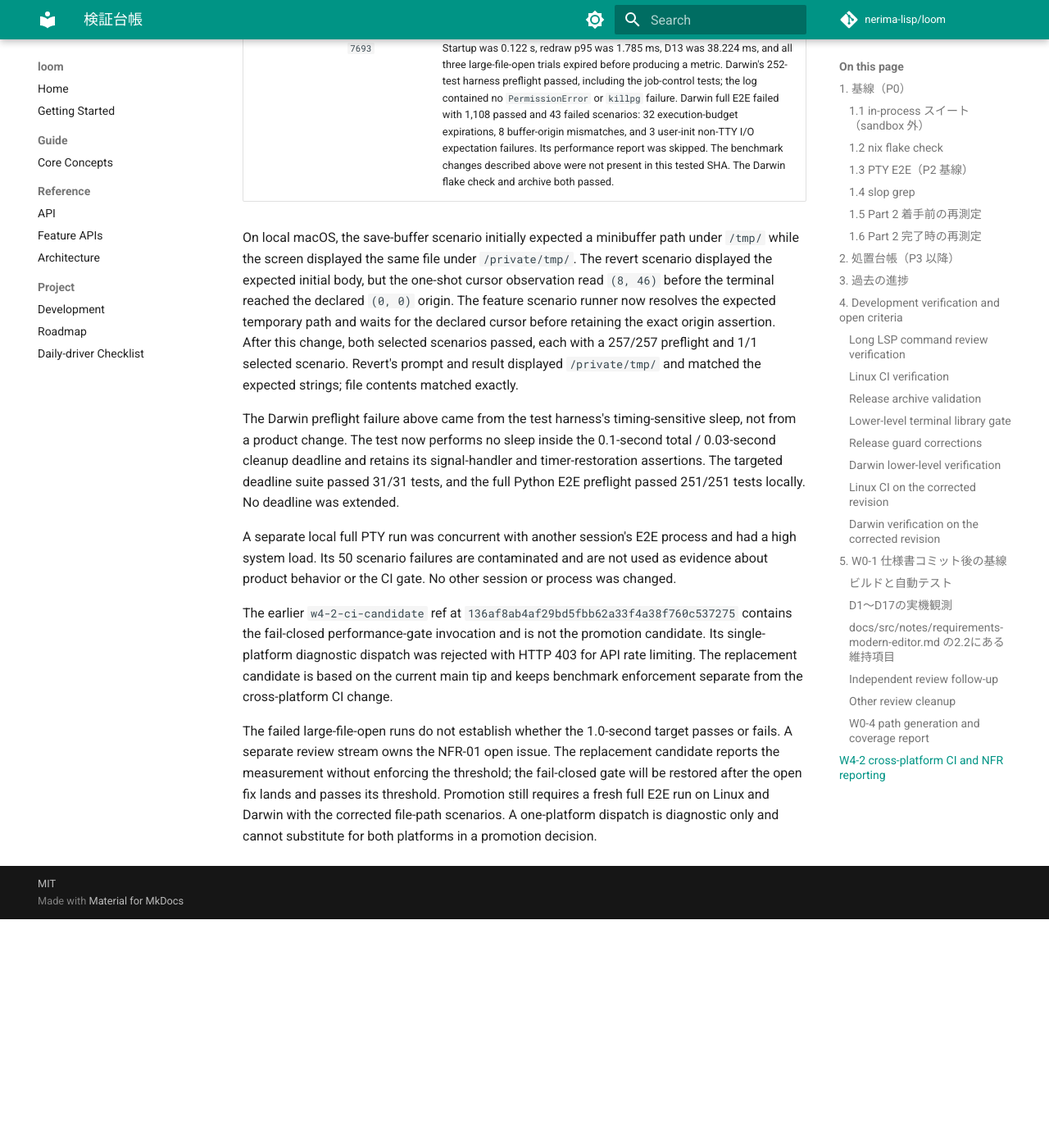
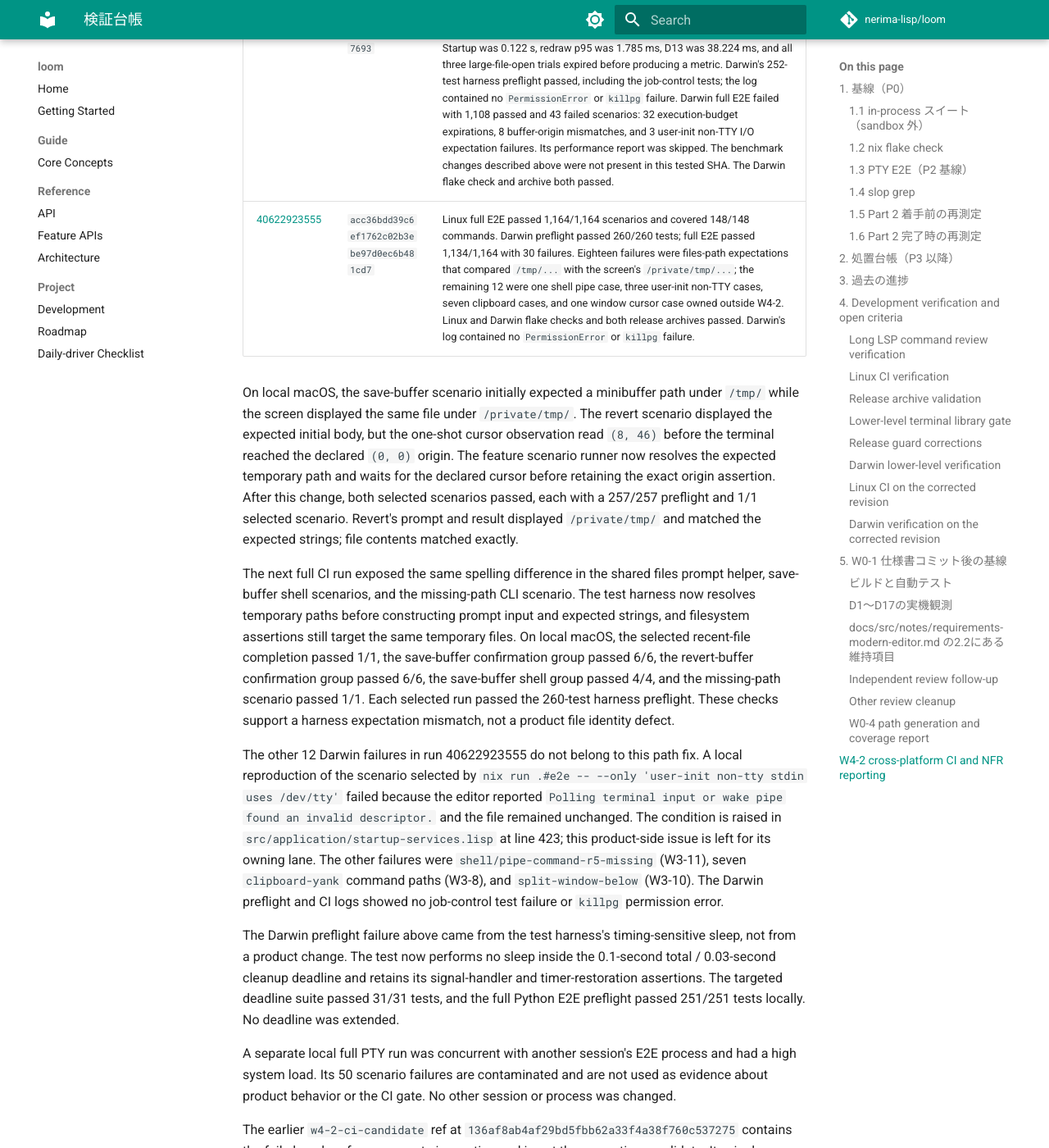
Before and after one commit to nerima-lisp/loom, an MkDocs documentation site: the page built from docs/src/notes/verification-ledger.md, in a window 1280 px wide and 1400 px high, scrolled down 34675 px. Shown: the whole window at 82% size. Built offline with MkDocs 1.6.1 and Material for MkDocs 9.7.7, drawn with Linux system fonts in a browser that asks for light colours; comment, search, counter and statistics services are not loaded; before the commit the page ends 35796 px from its top, so only the background shows below that.

Commit message:
test(e2e): normalize darwin temporary paths

```diff
--- a/docs/src/notes/verification-ledger.md
+++ b/docs/src/notes/verification-ledger.md
@@ -1052,6 +1052,7 @@ counts above refer to separate local, CI, and current-workspace snapshots.
 | [40605055059](https://github.com/nerima-lisp/loom/actions/runs/40605055059) | `964d645313d1b4f007b1099dbac9c22efacdb573b` | Linux full E2E passed 1,149/1,149 scenarios and covered 147/147 commands. Startup was 0.118 s and redraw p95 was 1.830 ms. All three large-file-open trials exceeded the unchanged 5-second scenario execution deadline, so the required open metric was missing and the performance gate failed. Linux flake check and archive passed. Darwin's system guard passed in the flake job, which then exposed a release-workflow guard-test failure; the Darwin E2E and archive jobs still stopped at the system guard. |
 | [40605724231](https://github.com/nerima-lisp/loom/actions/runs/40605724231) | `71c68a3013e2a7bd0e3a2bb0887b3023a2af40ee` | Linux and Darwin flake checks passed with 1,811 passed, 6 skipped, and 0 failures on each platform. The Darwin release archive passed; both archive job cards later appeared concluded. The Darwin E2E job failed during its 251-test preflight because `ScenarioDeadlineTests.test_restores_existing_handler_and_timer` attempted a 0.02-second sleep inside a 0.07-second execution budget; its performance gate was skipped. After GitHub API rate limiting, the workflow HTML showed the Linux E2E and archive jobs as concluded, but their conclusions, E2E metrics, and the overall workflow conclusion could not be confirmed. The known Darwin E2E failure already makes this run unusable as promotion evidence. |
 | [40614855675](https://github.com/nerima-lisp/loom/actions/runs/40614855675) | `e4b7c055b083092933a590982e7117a14c537693` | Five of six jobs passed; the workflow failed only in Darwin PTY E2E. Linux full E2E passed 1,151/1,151 scenarios and covered 147/147 commands; path coverage reported 999 pass, 2 excluded, and 29 failing required paths. Startup was 0.122 s, redraw p95 was 1.785 ms, D13 was 38.224 ms, and all three large-file-open trials expired before producing a metric. Darwin's 252-test harness preflight passed, including the job-control tests; the log contained no `PermissionError` or `killpg` failure. Darwin full E2E failed with 1,108 passed and 43 failed scenarios: 32 execution-budget expirations, 8 buffer-origin mismatches, and 3 user-init non-TTY I/O expectation failures. Its performance report was skipped. The benchmark changes described above were not present in this tested SHA. The Darwin flake check and archive both passed. |
+| [40622923555](https://github.com/nerima-lisp/loom/actions/runs/40622923555) | `acc36bdd39c6ef1762c02b3ebe97d0ec6b481cd7` | Linux full E2E passed 1,164/1,164 scenarios and covered 148/148 commands. Darwin preflight passed 260/260 tests; full E2E passed 1,134/1,164 with 30 failures. Eighteen failures were files-path expectations that compared `/tmp/...` with the screen's `/private/tmp/...`; the remaining 12 were one shell pipe case, three user-init non-TTY cases, seven clipboard cases, and one window cursor case owned outside W4-2. Linux and Darwin flake checks and both release archives passed. Darwin's log contained no `PermissionError` or `killpg` failure. |
 
 On local macOS, the save-buffer scenario initially expected a minibuffer path under
 `/tmp/` while the screen displayed the same file under `/private/tmp/`. The revert
@@ -1062,6 +1063,28 @@ the declared cursor before retaining the exact origin assertion. After this
 change, both selected scenarios passed, each with a 257/257 preflight and 1/1
 selected scenario. Revert's prompt and result displayed `/private/tmp/` and
 matched the expected strings; file contents matched exactly.
+
+The next full CI run exposed the same spelling difference in the shared files
+prompt helper, save-buffer shell scenarios, and the missing-path CLI scenario.
+The test harness now resolves temporary paths before constructing prompt input
+and expected strings, and filesystem assertions still target the same temporary
+files. On local macOS, the selected recent-file completion passed 1/1,
+the save-buffer confirmation group passed 6/6, the revert-buffer confirmation
+group passed 6/6, the save-buffer shell group passed 4/4, and the missing-path
+scenario passed 1/1. Each selected run passed the 260-test harness preflight.
+These checks support a harness expectation mismatch, not a product file
+identity defect.
+
+The other 12 Darwin failures in run 40622923555 do not belong to this path
+fix. A local reproduction of the scenario selected by
+`nix run .#e2e -- --only 'user-init non-tty stdin uses /dev/tty'` failed because
+the editor reported `Polling terminal input or wake pipe found an invalid
+descriptor.` and the file remained unchanged. The condition is raised in
+`src/application/startup-services.lisp` at line 423; this product-side issue is
+left for its owning lane. The other failures were
+`shell/pipe-command-r5-missing` (W3-11), seven `clipboard-yank` command paths
+(W3-8), and `split-window-below` (W3-10). The Darwin preflight and CI logs
+showed no job-control test failure or `killpg` permission error.
 
 The Darwin preflight failure above came from the test harness's timing-sensitive
 sleep, not from a product change. The test now performs no sleep inside the
```
Also changed, not shown: 2 other files.
